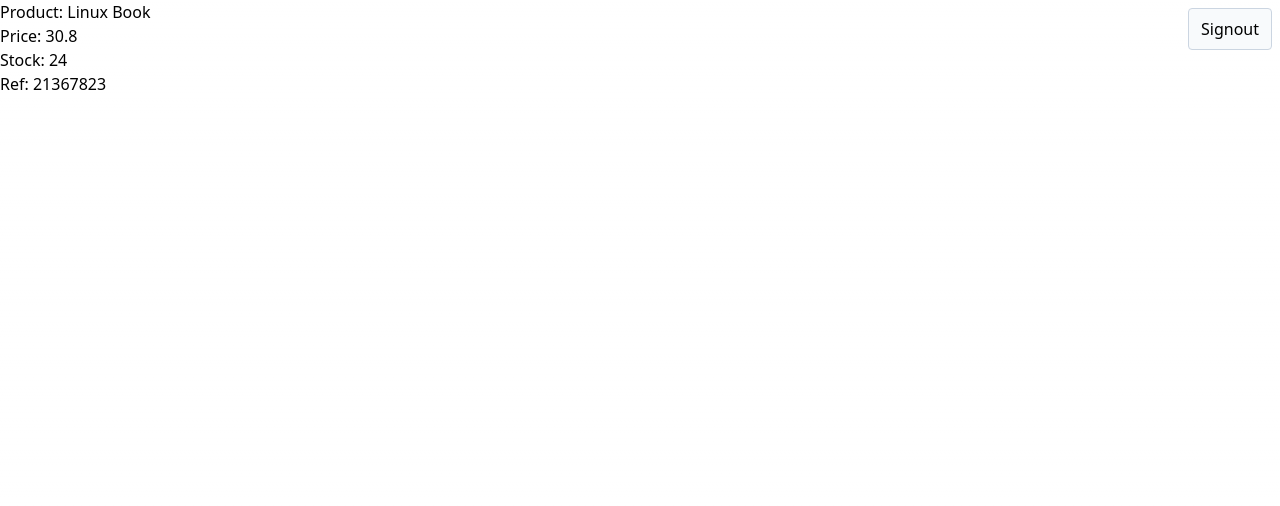
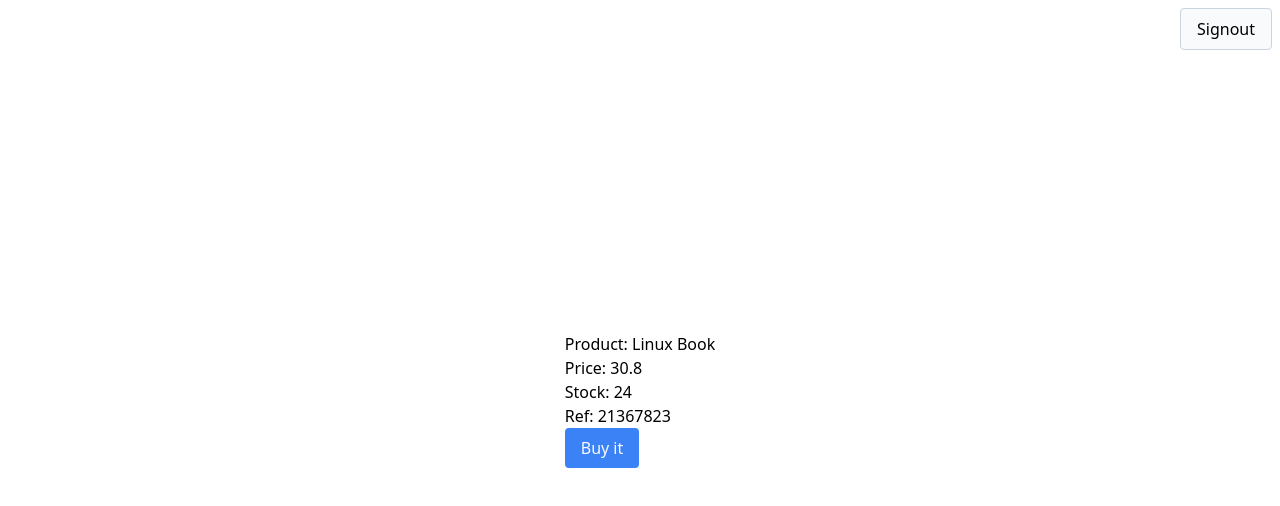
Before and after one commit to TLRKiliann/next-login, a Next.js app in the folder my-app/: page /products/1 in a window 1280 px wide. Shown: the top 506 px of the page. Built offline with nearby package versions, Linux system fonts and the light colour scheme; no server answers; sample sign-in values are in the browser's storage.

Commit message:
some changes

```diff
--- a/my-app/src/app/(auth)/logout/page.tsx
+++ b/my-app/src/app/(auth)/logout/page.tsx
@@ -29,11 +29,11 @@
                     {session.user?.email}
                 </p>
                 <button className="text-slate-50 bg-red-600/90 transition trasform duration-200
-                    hover:scale-105 py-2 px-6 rounded-md hover:shadow-lg"
+                    hover:scale-105 py-2 px-4 rounded-md hover:shadow-btn"
                     onClick={() => signOut()}>
                     Sign out
                 </button>
-                <li className="text-xl font-bold text-sky-600 m-4">
+                <li className="text-xl font-bold text-blue-500 hover:text-blue-600 active:text-blue-400 m-4">
                     <Link href="/products">
                         Go to products
                     </Link>
--- a/my-app/src/app/components/products/LogoutBtn.tsx
+++ b/my-app/src/app/components/products/LogoutBtn.tsx
@@ -15,9 +15,7 @@
         <div>
             <button onClick={handleSignOut}
                 className="absolute top-2 right-2 bg-slate-50 border border-slate-300 transition ease-in-out
-                transform duration-100 hover:scale-105 hover:bg-slate-100 hover:shadow-btn
-
-                px-3 py-2 rounded"
+                transform duration-100 hover:scale-105 hover:bg-slate-100 px-4 py-2 rounded"
             >
                 Signout
             </button>
--- a/my-app/src/app/products/[productId]/page.tsx
+++ b/my-app/src/app/products/[productId]/page.tsx
@@ -33,14 +33,23 @@
         return () => console.log("clean-up !")
     }, [params.productId])
 
+    const handleBuy = () => {
+        alert("Inserted into cart !")
+    }
+
     return (
-        <div>
+        <div className="flex items-center justify-center w-full min-h-screen">
 
             <div>
                 <p>Product: {dataProdId?.productName}</p>
                 <p>Price: {dataProdId?.price}</p>
                 <p>Stock: {dataProdId?.stock}</p>
                 <p>Ref: {dataProdId?.ref}</p>
+                <button type="button" onClick={handleBuy}
+                    className="btn-primary"
+                >
+                    Buy it
+                </button>
             </div>
 
         </div>
--- a/my-app/src/app/products/page.tsx
+++ b/my-app/src/app/products/page.tsx
@@ -35,13 +35,17 @@
   return (
     <div>
 
-        <h1 className='text-2xl p-4'>
+        <h1 className='text-2xl p-4 mb-40'>
             Products Page
         </h1>
 
         {products.map((prod: ProductsProps) => (
-          <div key={prod.id} className="w-1/5 m-auto mt-10">
-            <Link href={`/products/${prod.id}`} className="text-blue-600 hover:text-blue-500">Product: {prod.productName}</Link>
+          <div key={prod.id} className="w-1/5 m-auto">
+            <Link href={`/products/${prod.id}`}
+              className="text-blue-600 hover:text-blue-700 active:text-blue-500"
+            >
+              Product: {prod.productName}
+            </Link>
             <p>Price: {prod.price}</p>
             <p>Stock: {prod.stock}</p>
             <p>Ref: {prod.ref}</p>
```
